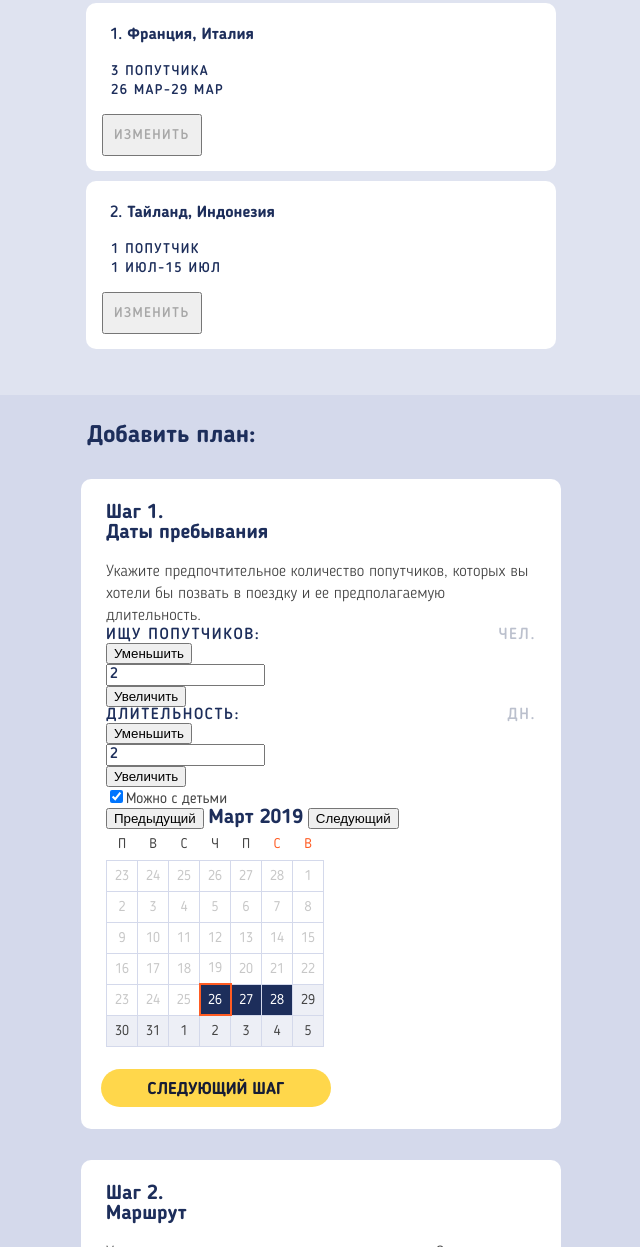
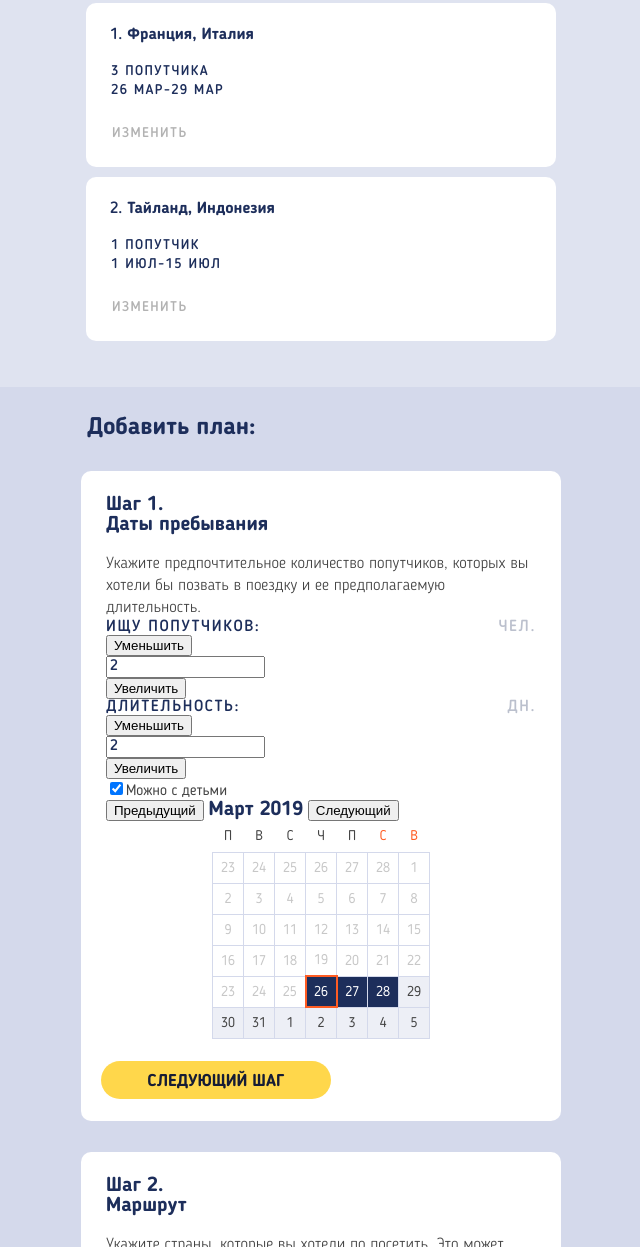
Before and after one commit to k-bug/244468-pognali-19, a website: page source/form.html in a window 1280 px wide. Shown: the part 662-1909 px from the top of the page, without its empty margins (319-959 px from the left). Drawn offline with nearby package versions, Linux system fonts and the light colour scheme; files that its build step writes are made by us from their sources.

Commit message:
Добавляет незначительную стилизацию form.html

```diff
--- a/source/sass/blocks/calendar.scss
+++ b/source/sass/blocks/calendar.scss
@@ -7,6 +7,7 @@
 }
 
 .calendar__table {
+  margin: 0 auto;
   font-family: $main-font;
   font-size: 14px;
   line-height: 18px;
--- a/source/sass/blocks/plan-card.scss
+++ b/source/sass/blocks/plan-card.scss
@@ -60,4 +60,6 @@
   color: rgba(0, 0, 0, 0.3);
   letter-spacing: 1.4px;
   text-transform: uppercase;
+  border: none;
+  background-color: transparent;
 }
```
